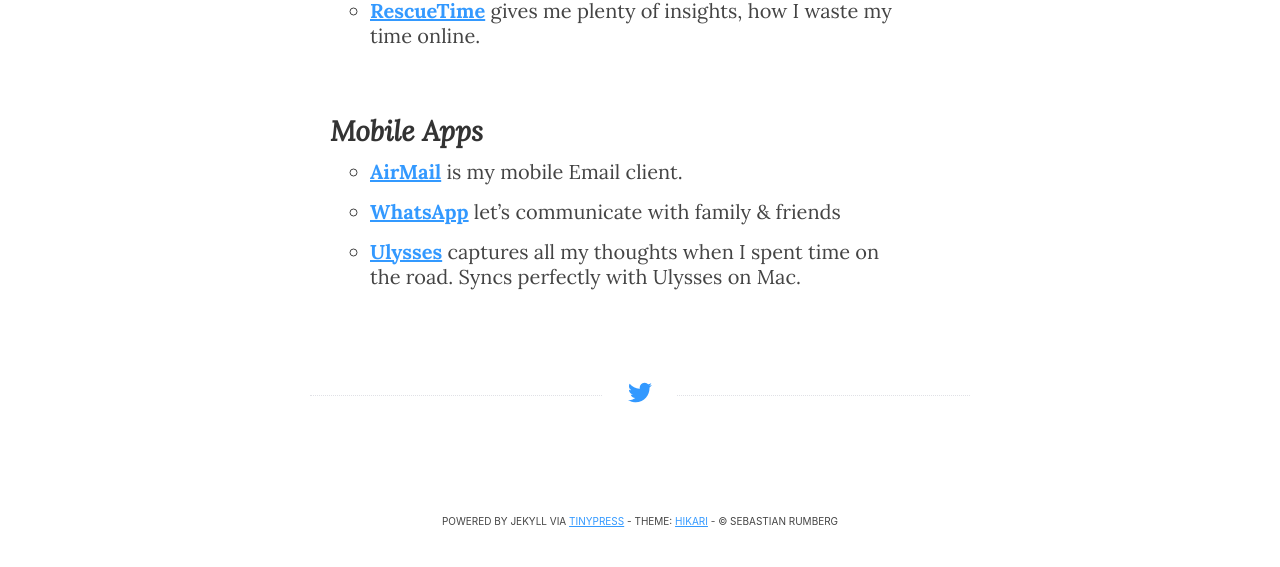
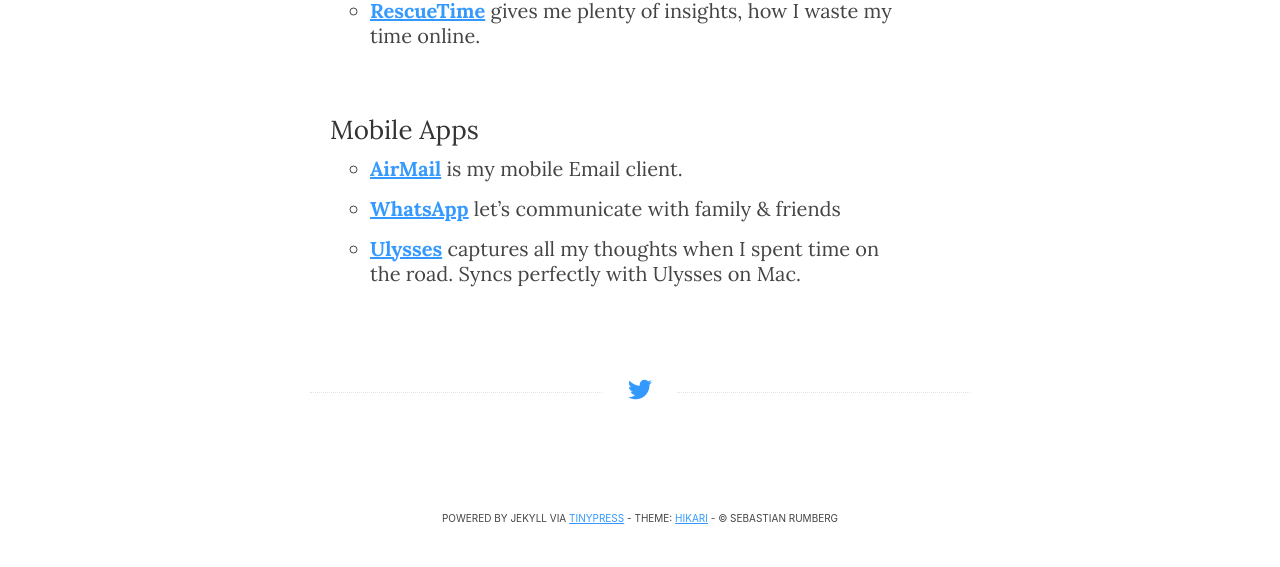
Before and after one commit to rumberg/rumberg.github.io, a Jekyll site: the page built from _posts/2016-06-27-recommended-apps.markdown, in a window 1280 px wide. Shown: the part 1325-1892 px from the top of the page. Built offline with Jekyll 4.4.1, drawn with Linux system fonts in a browser that asks for light colours.

```diff
--- a/_posts/2016-06-27-recommended-apps.markdown
+++ b/_posts/2016-06-27-recommended-apps.markdown
@@ -31,7 +31,7 @@ layout: post
 
 - **[RescueTime][14]** gives me plenty of insights, how I waste my time online.
 
-## Mobile Apps
+### Mobile Apps
 
 - **[AirMail][15]** is my mobile Email client.
 - **[WhatsApp][16]** let’s communicate with family & friends
```
